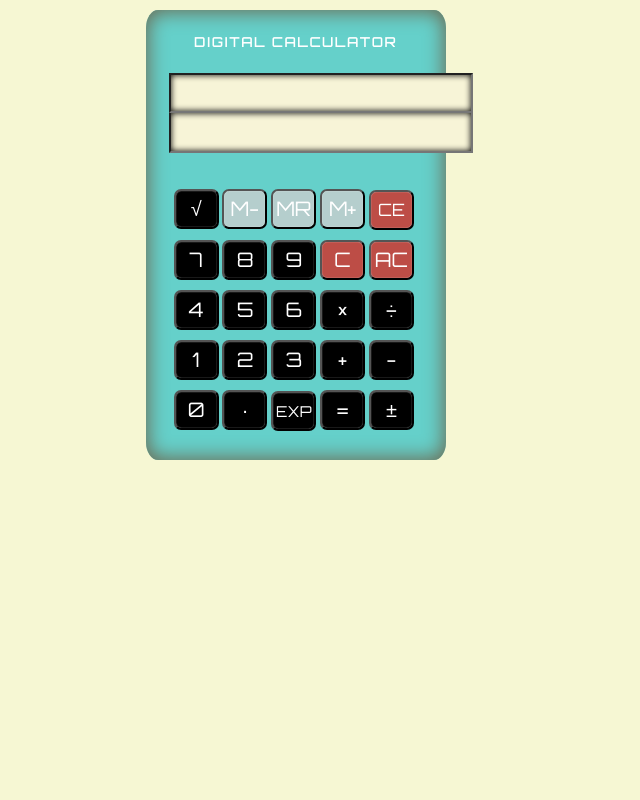
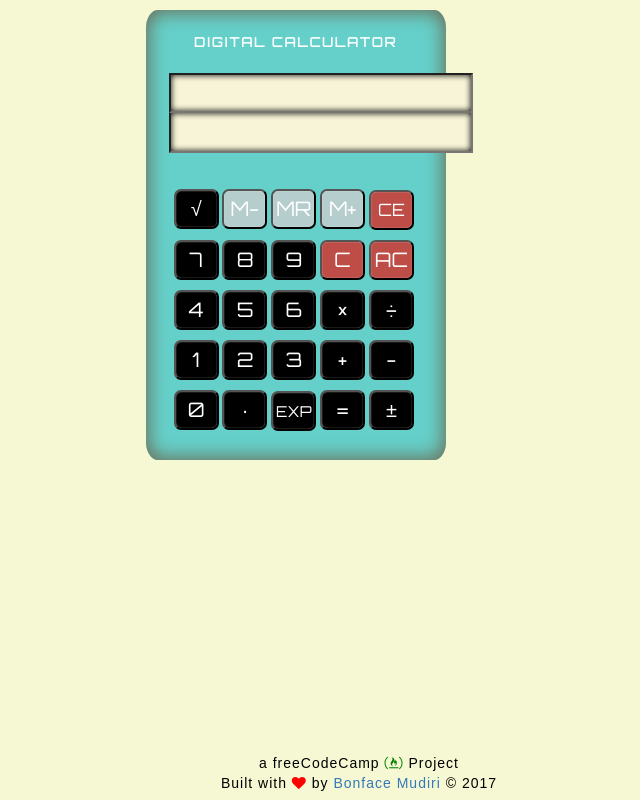
Before and after one commit to iambonface/javascript-calculator, a plain HTML site: page index.html in a window 1280 px wide. Shown: the whole page, without its empty margins (281-921 px from the left). Drawn offline with nearby package versions, Linux system fonts and the light colour scheme; a web font is replaced by a local one.

Commit message:
Fix decimal points in result by stripping off unnecessary zeros

```diff
--- a/css/calc-style.css
+++ b/css/calc-style.css
@@ -1,4 +1,5 @@
  @import url('https://fonts.googleapis.com/css?family=Orbitron');
+ @import url('https://fonts.googleapis.com/css?family=Basic');
 *{
 	padding: 0px;
 	margin: 0px;
@@ -87,3 +88,30 @@ body{
 .mem{
 	background-color: #b5cecd;
 }
+
+
+.bottom{
+	bottom: 0;
+	width: 100%;
+	height: 50px;
+	background-color: #f6f7d3;
+	position: fixed;
+	color: #000;
+	text-align: center;
+	padding: 3px;
+	left: 0;
+	right: 0;
+	letter-spacing: 1px;
+	font-family: 'Basic', sans-serif;
+
+}
+.fa{
+	color: black;
+}
+
+.fa-heart{
+	color: red;
+}
+.fa-free-code-camp{
+	color: green;
+}
--- a/index.html
+++ b/index.html
@@ -95,6 +95,14 @@
 
 
 
+	</div> <!-- end of calc object -->
+
+	<!-- FOOTER -->
+	<div class="bottom">
+		<div class="row">
+		<div>a freeCodeCamp <i class="fa fa-free-code-camp"></i> Project</div>
+		<div>Built with <i class="fa fa-heart"></i> by <a href="https://www.linkedin.com/in/bonface/">Bonface Mudiri</a> &copy 2017</div>
+		</div>
 	</div>
 
 	<!-- jQuery -->
--- a/js/calculator.js
+++ b/js/calculator.js
@@ -15,14 +15,14 @@ function result(){
 
 	var y = myMap.values()
 
-	document.getElementById("Display").value = (y.next().value).toFixed(2)
+	document.getElementById("Display").value = parseFloat((y.next().value).toFixed(7))
 
 	document.getElementById("DisplayScreen").value = ""
 }
 
 function sqrt(){
 
-	var x = (Math.sqrt(document.getElementById("DisplayScreen").value)).toFixed(2)
+	var x = (Math.sqrt(document.getElementById("DisplayScreen").value)).toFixed(7)
 
 	document.getElementById("Display").value = x
 
```
